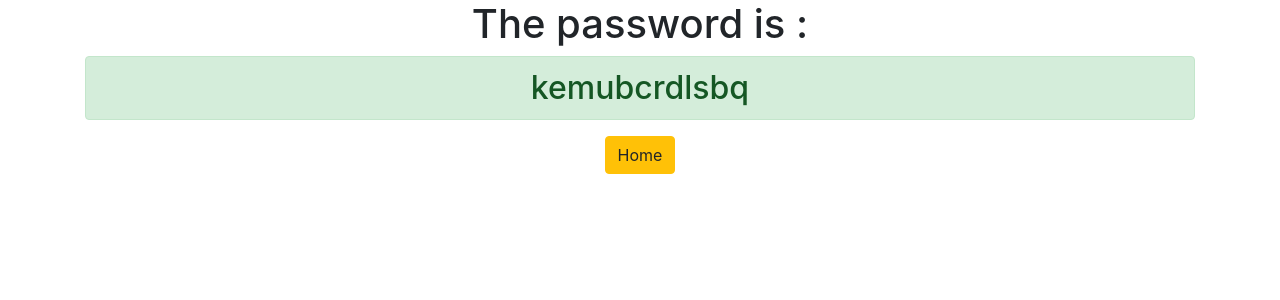
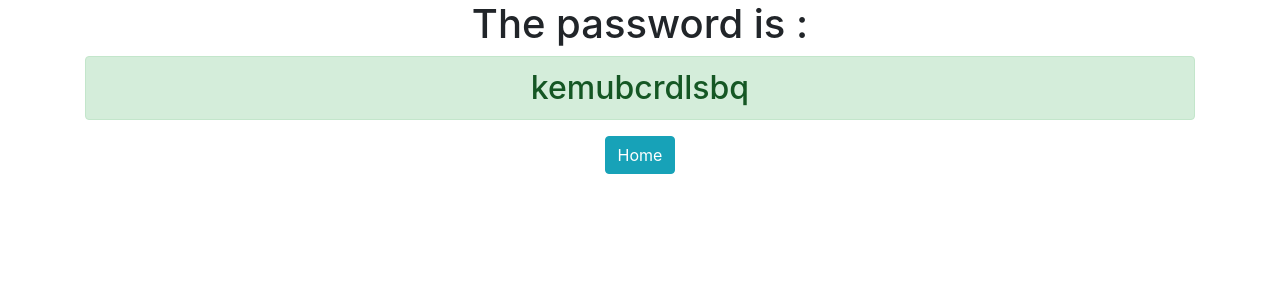
Before and after one commit to AaronStone19/django3-pwd-gen, a Django app: page /password/ in a window 1280 px wide. Shown: the top 300 px of the page. Run offline with Django 3.2, Linux system fonts and the light colour scheme; some libraries are stand-ins or nearby versions.

Commit message:
Our First Commit

```diff
--- a/generator/templates/generator/password.html
+++ b/generator/templates/generator/password.html
@@ -3,5 +3,5 @@
 <div class="container text-center">
     <h1>The password is :</h1>
     <h2 class="alert alert-success">{{ password }}</h2>
-    <a href="{% url 'home' %}" class="btn btn-warning">Home</a>
+    <a href="{% url 'home' %}" class="btn btn-info">Home</a>
 </div>
--- a/pwd_gen/settings.py
+++ b/pwd_gen/settings.py
@@ -20,7 +20,7 @@ BASE_DIR = os.path.dirname(os.path.dirname(os.path.abspath(__file__)))
 # See https://docs.djangoproject.com/en/3.0/howto/deployment/checklist/
 
 # SECURITY WARNING: keep the secret key used in production secret!
-SECRET_KEY = '^k7(o8zkck8-d_w7=oo6ul#%bb%k8v*sm6=i-2i*o(@01%0e4)'
+SECRET_KEY = '^k7(o8zkck8-d_w7=oo6ul#%bb%k8v*sm6=i-2i*o(@01%0e411111)'
 
 # SECURITY WARNING: don't run with debug turned on in production!
 DEBUG = True
```
